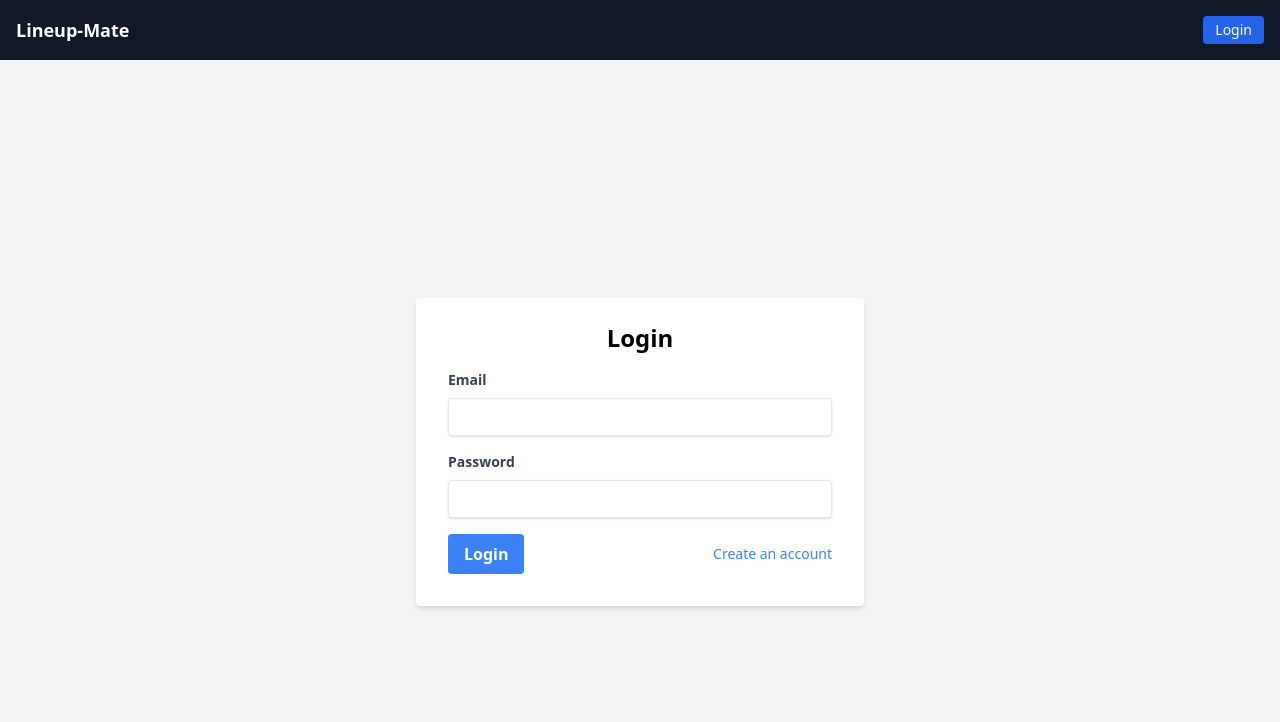
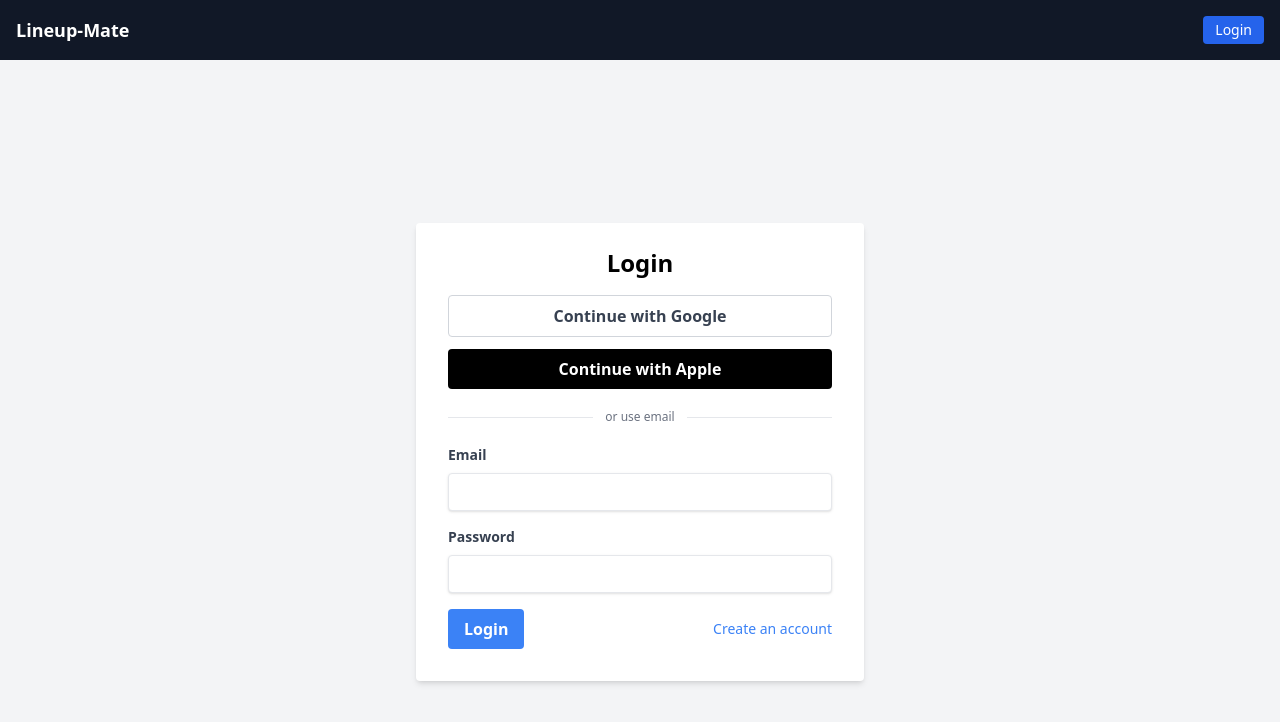
Before and after one commit to benshirom/Lineup-Mate, a Next.js app: page /login in a window 1280 px wide. Shown: the top 722 px of the page. Built offline with nearby package versions, Linux system fonts and the light colour scheme; no server answers.

Commit message:
feat: add Google and Apple social login buttons

```diff
--- a/pages/login.tsx
+++ b/pages/login.tsx
@@ -3,11 +3,13 @@ import { useRouter } from 'next/router';
 import { useAuth } from '@/lib/AuthContext';
 import Navbar from '@/components/Navbar';
 
+type SocialProvider = 'google' | 'apple';
+
 function getFriendlyAuthError(message: string) {
   const lower = message.toLowerCase();
 
   if (lower.includes('email not confirmed')) {
-    return 'Your account was created, but the email is not confirmed yet. Check your inbox or ask the admin to confirm it in Supabase.';
+    return 'Your account exists, but the email is not confirmed yet. Open your inbox and click the confirmation link from Supabase / Lineup-Mate.';
   }
 
   if (lower.includes('rate limit') || lower.includes('too many')) {
@@ -22,6 +24,10 @@ function getFriendlyAuthError(message: string) {
     return 'Incorrect email or password.';
   }
 
+  if (lower.includes('provider') && lower.includes('not enabled')) {
+    return 'This social login provider is not enabled yet in Supabase. Enable it in Authentication → Providers.';
+  }
+
   return message;
 }
 
@@ -34,6 +40,7 @@ const LoginPage = () => {
   const [error, setError] = useState<string | null>(null);
   const [isLogin, setIsLogin] = useState(true);
   const [submitting, setSubmitting] = useState(false);
+  const [socialLoading, setSocialLoading] = useState<SocialProvider | null>(null);
 
   useEffect(() => {
     if (user) {
@@ -46,6 +53,35 @@ const LoginPage = () => {
   }, [email]);
 
   const isPasswordValid = password.length >= 6;
+
+  const redirectTo = typeof window !== 'undefined' ? `${window.location.origin}/` : undefined;
+
+  const handleSocialLogin = async (provider: SocialProvider) => {
+    setError(null);
+    setMessage(null);
+    setSocialLoading(provider);
+
+    try {
+      const { error } = await supabase.auth.signInWithOAuth({
+        provider,
+        options: {
+          redirectTo,
+          queryParams: provider === 'google'
+            ? {
+                access_type: 'offline',
+                prompt: 'consent'
+              }
+            : undefined
+        }
+      });
+
+      if (error) throw error;
+    } catch (err: unknown) {
+      const rawMessage = err instanceof Error ? err.message : 'Social login failed.';
+      setError(getFriendlyAuthError(rawMessage));
+      setSocialLoading(null);
+    }
+  };
 
   const handleSubmit = async (e: React.FormEvent) => {
     e.preventDefault();
@@ -71,11 +107,17 @@ const LoginPage = () => {
         const { error } = await supabase.auth.signInWithPassword({ email: cleanEmail, password });
         if (error) throw error;
       } else {
-        const { data, error } = await supabase.auth.signUp({ email: cleanEmail, password });
+        const { data, error } = await supabase.auth.signUp({
+          email: cleanEmail,
+          password,
+          options: {
+            emailRedirectTo: redirectTo
+          }
+        });
         if (error) throw error;
 
         if (data.user && !data.session) {
-          setMessage('Account created. Please confirm your email before logging in.');
+          setMessage('Account created. We sent a confirmation link to your email. Open your inbox, confirm the account, then log in.');
           setIsLogin(true);
         } else {
           setMessage('Account created successfully.');
@@ -99,6 +141,32 @@ const LoginPage = () => {
           </h1>
           {message && <p className="text-green-700 bg-green-50 border border-green-200 rounded p-3 mb-4 text-sm">{message}</p>}
           {error && <p className="text-red-700 bg-red-50 border border-red-200 rounded p-3 mb-4 text-sm">{error}</p>}
+
+          <div className="grid grid-cols-1 gap-3 mb-5">
+            <button
+              type="button"
+              disabled={socialLoading !== null || submitting}
+              onClick={() => handleSocialLogin('google')}
+              className="w-full border border-gray-300 rounded py-2 px-4 font-bold text-gray-700 hover:bg-gray-50 disabled:opacity-60"
+            >
+              {socialLoading === 'google' ? 'Redirecting…' : 'Continue with Google'}
+            </button>
+            <button
+              type="button"
+              disabled={socialLoading !== null || submitting}
+              onClick={() => handleSocialLogin('apple')}
+              className="w-full rounded py-2 px-4 font-bold text-white bg-black hover:bg-gray-900 disabled:opacity-60"
+            >
+              {socialLoading === 'apple' ? 'Redirecting…' : 'Continue with Apple'}
+            </button>
+          </div>
+
+          <div className="flex items-center gap-3 mb-5">
+            <div className="h-px bg-gray-200 flex-1" />
+            <span className="text-xs text-gray-500">or use email</span>
+            <div className="h-px bg-gray-200 flex-1" />
+          </div>
+
           <form onSubmit={handleSubmit} className="space-y-4">
             <div>
               <label className="block text-gray-700 text-sm font-bold mb-2" htmlFor="email">
@@ -132,7 +200,7 @@ const LoginPage = () => {
             <div className="flex items-center justify-between gap-3">
               <button
                 type="submit"
-                disabled={submitting}
+                disabled={submitting || socialLoading !== null}
                 className="bg-blue-500 hover:bg-blue-700 text-white font-bold py-2 px-4 rounded focus:outline-none focus:ring disabled:opacity-60"
               >
                 {submitting ? 'Please wait…' : isLogin ? 'Login' : 'Sign Up'}
```
